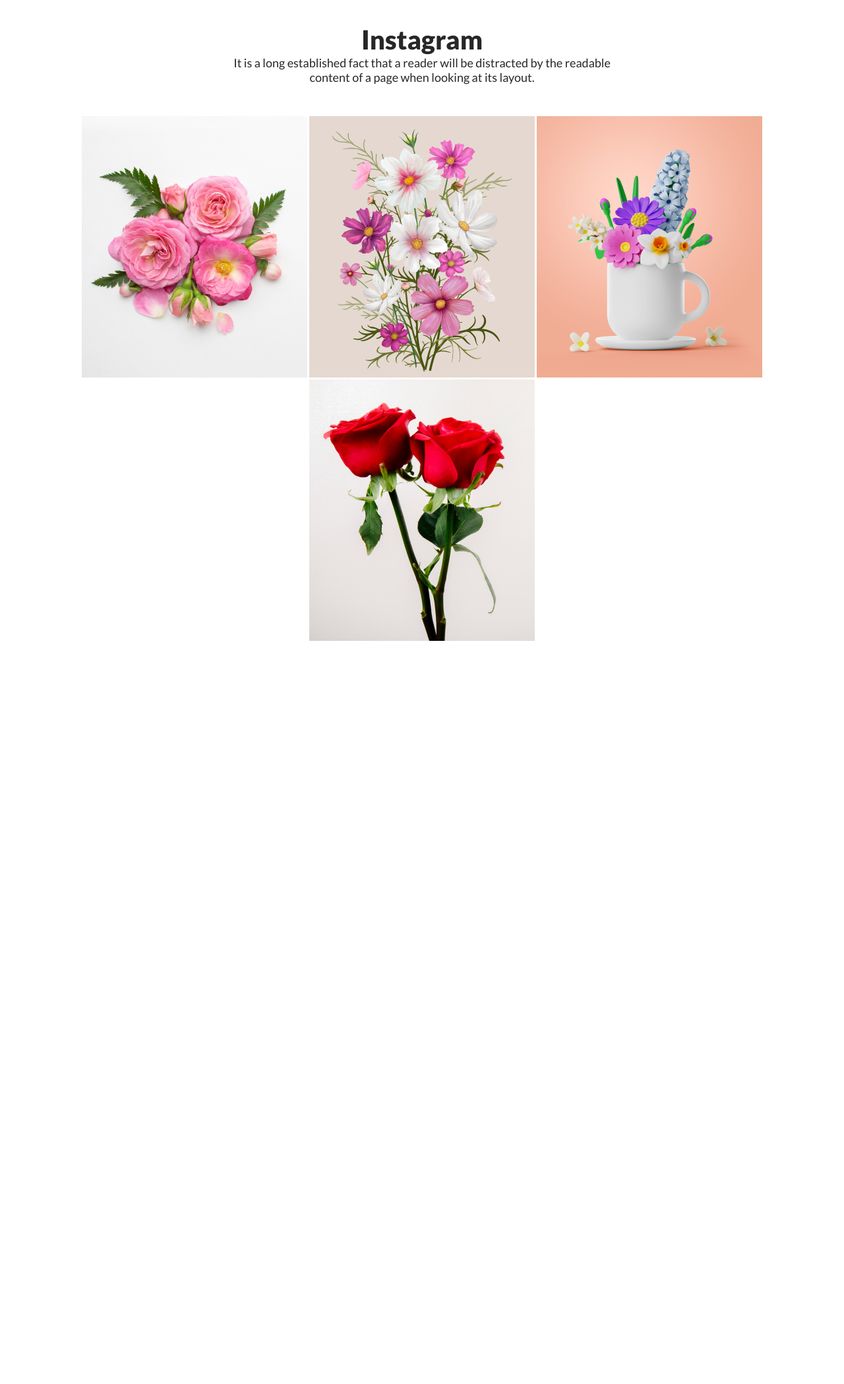
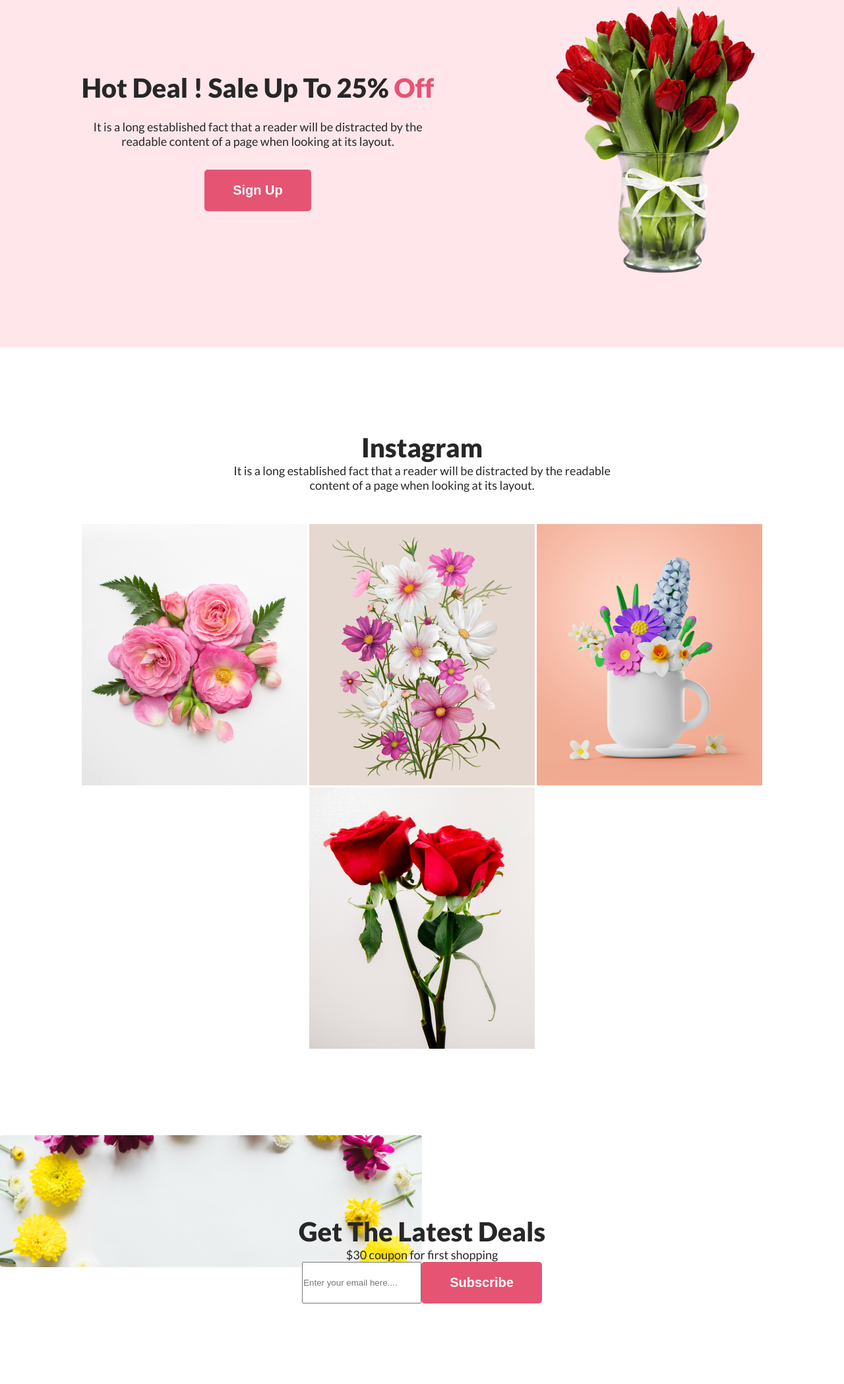
Before and after one commit to Mahmud016/flower-shop2, a plain HTML site: page index.html in a window 1280 px wide. Shown: the part 2272-4369 px from the top of the page at 66% size. Before the commit the page ends 3246 px from the top, so only its background shows below. Drawn offline with Linux system fonts and the light colour scheme.

Commit message:
80 percent

```diff
--- a/index.html
+++ b/index.html
@@ -73,10 +73,18 @@
         </section>
         <!-- hot deal section -->
         <section>
-            <div class="deal-content">
-                <h4 class="sub-title">Hot Deal ! Sale Up To 25% <span id="off">Off</span></h4>
-                <p class="description">It is a long established fact that a reader will be distracted by the readable content of a page when looking at its layout.</p>
-                <button class="btn">Sign Up</button>
+            <div class="deal-container">
+                <div class="deal-content">
+                    <h4 class="sub-title">Hot Deal ! Sale Up To 25% <span id="off">Off</span>
+                    </h4>
+                    <p class="description deal-description">It is a long established fact that a reader will be
+                        distracted by the <br>
+                        readable content of a page when looking at its layout.</p>
+                    <button class="btn">Sign Up</button>
+                </div>
+                <div class="deal-img">
+                    <img src="./Flower Asset/pngwing 8.png" alt="">
+                </div>
             </div>
         </section>
         <!-- insta section -->
@@ -84,7 +92,8 @@
             <div class="insta-container">
                 <h2 class="sub-title">Instagram</h2>
                 <p class="description">It is a long established fact that a reader will be distracted by the readable
-                    <br> content of a page when looking at its layout.</p>
+                    <br> content of a page when looking at its layout.
+                </p>
                 <div class="insta-pic">
                     <img src="./Flower Asset/Flower 01.png" alt="">
                     <img src="./Flower Asset/Rectangle 4.png" alt="">
@@ -93,6 +102,17 @@
                 </div>
             </div>
         </section>
+        <!-- Subscribe section -->
+        <section>
+            <div class="subscibe-contant">
+                <h2 class="sub-title">Get The Latest Deals</h2>
+                <p class="description">$30 coupon for first shopping</p>
+                <div class="subscribe">
+                    <input type="email" name="" id="email" placeholder="Enter your email here....">
+                    <button class="btn">Subscribe</button>
+                </div>
+            </div>
+        </section>
     </main>
 
 </body>
--- a/style.css
+++ b/style.css
@@ -90,11 +90,53 @@ header{
     text-align: center;
 }
 
+/* deal section */
+.deal-container{
+    margin-top: 128px;
+    display: flex;
+    justify-content: center;
+    align-items: center;
+    padding: 100px 0px;
+    background-color: #ffe6eb;
+    gap: 180px;
+}
+
+.deal-content{
+    text-align: center;
+}
+#off{
+    color: #E55473;
+}
+
+.deal-description{
+    margin-top: 24px;
+    margin-bottom: 32px;
+}
+
 /* .insta-pic section*/
 .insta-container{
     margin-top: 128px;
+    margin-bottom: 128px;
     text-align: center;
 }
 .insta-pic{
     margin-top: 48px;
 }
+
+/* subcribe */
+
+.subscibe-contant{
+    max-width: 100vh;
+    margin: auto;
+    justify-content: center;
+    background-image: url('./Flower Asset/Rectangle\ 9.png');
+    background-repeat: no-repeat;
+    background-size: 50%;
+    padding: 122px 280px;
+    text-align: center;
+}
+.subscribe{
+    display: flex;
+    text-align: center;
+    justify-content: center;
+}
```
